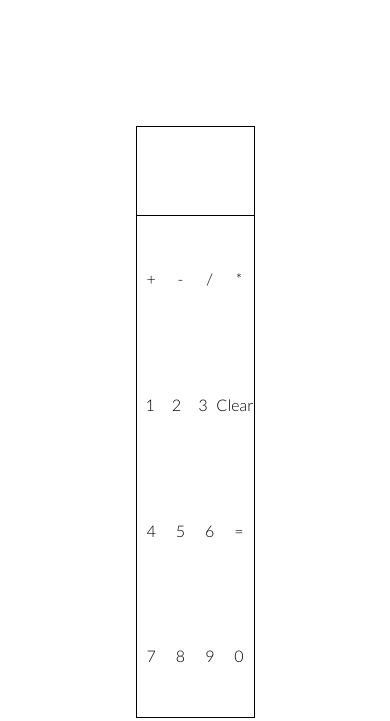
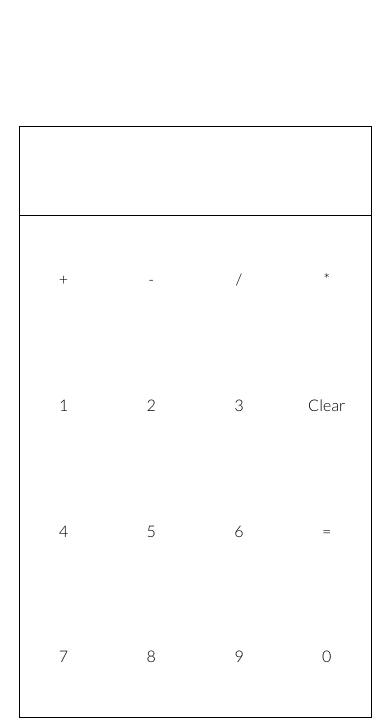
Before and after one commit to benmattson7/calculator, a plain HTML site: page index.html in a window 390 px wide. Drawn offline with Linux system fonts and the light colour scheme.

Commit message:
finished width breakpoint for phone

```diff
--- a/style.css
+++ b/style.css
@@ -8,19 +8,19 @@ body{
     height:100vh;
     width:100vw;
 }
-@media only screen
-and (min-width: 273px)
-and (max-width: 800px) {
-    #calcContainer{
-        width:90vw;
-    }
-}
 #calcContainer{
     display: flex;
     flex-wrap: wrap;
     height:70vh;
-    width: 30vw;
+    width: 40vw;
     border: 1px solid black;
+}
+@media only screen
+and (min-width: 273px)
+and (max-width: 1000px) {
+    #calcContainer{
+        width:90%;
+    }
 }
 #screen{
     display:flex;
```
